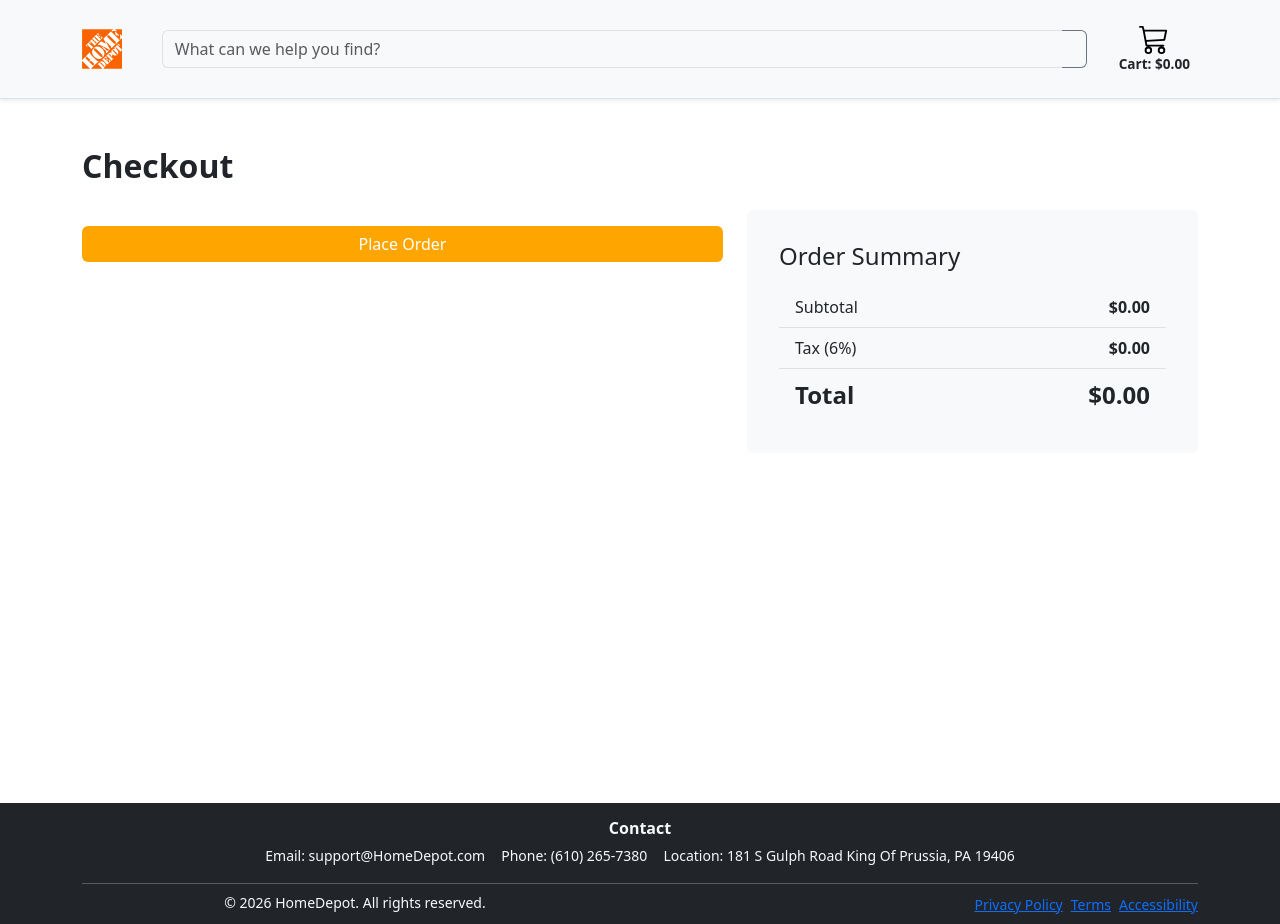
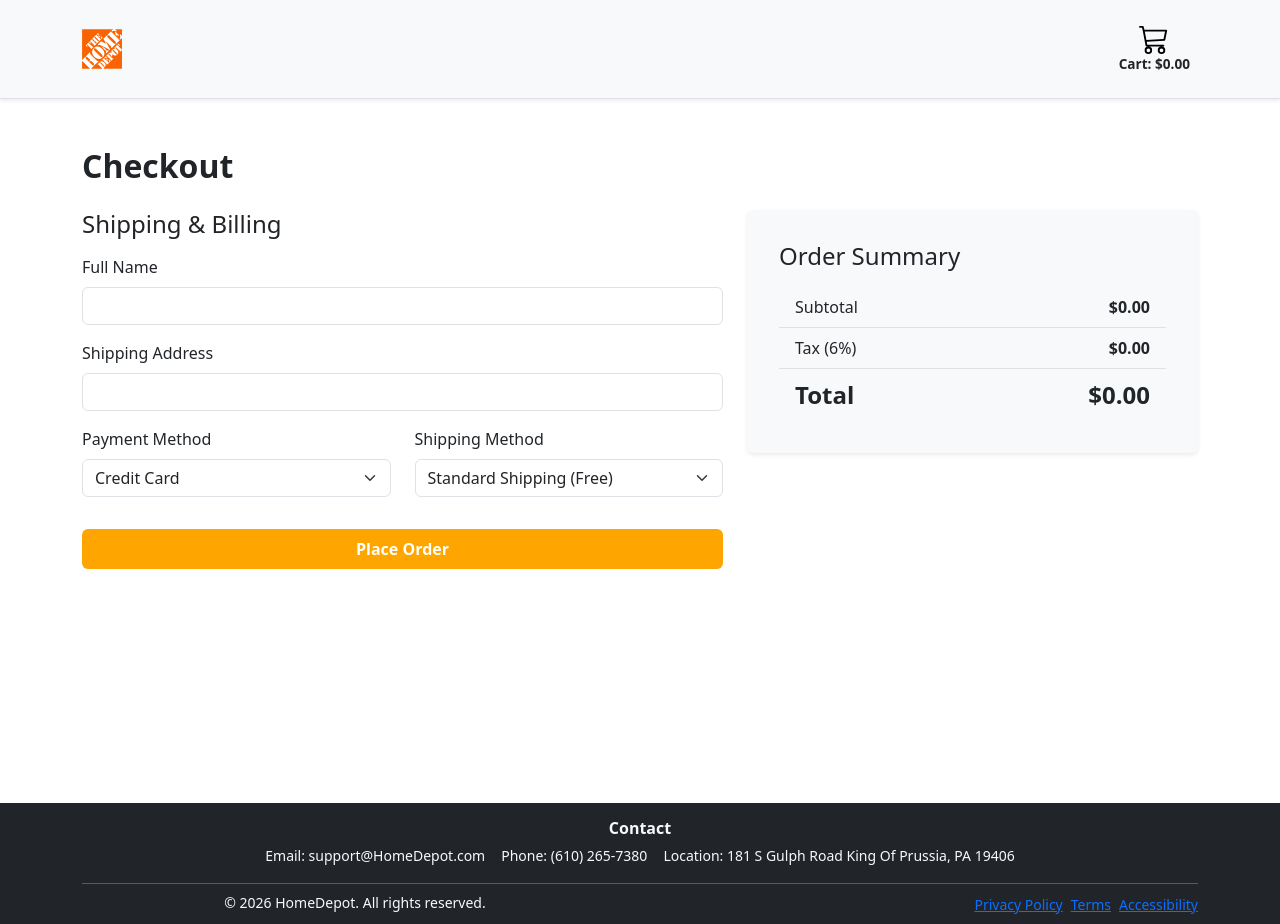
Before and after one commit to sqtn10/IST256_Project, a React (Vite) app: page /checkout in a window 1280 px wide. Built offline with nearby package versions, Linux system fonts and the light colour scheme.

Commit message:
Final Project

```diff
--- a/src/App.jsx
+++ b/src/App.jsx
@@ -18,7 +18,6 @@ export default class App extends Component {
     }
     addToCart = (product) => {
         const existingItem = this.state.cartItems.find(item => item.id === product.id);
-
         if (existingItem) {
             this.updateQuantity(product.id, 1);
         } else {
@@ -44,6 +43,12 @@ export default class App extends Component {
         const newTotal = filteredCart.reduce((sum, item) => sum + (item.price * item.quantity), 0);
         this.setState({ cartItems: filteredCart, totalPrice: newTotal });
     }
+    resetCart = () => {
+        this.setState({
+            cartItems: [],
+            totalPrice: 0
+        });
+    };
     render() {
         return (
             <>
@@ -61,9 +66,14 @@ export default class App extends Component {
                                 updateQuantity={this.updateQuantity}
                                 removeFromCart={this.removeFromCart}
                                 totalPrice={this.state.totalPrice}
+                            />}
+                        />
+                        <Route path="/checkout" element={
+                            <CheckoutPage
+                                totalPrice={this.state.totalPrice}
+                                resetCart={this.resetCart}
                             />
                         } />
-                        <Route path="/checkout" element={<CheckoutPage totalPrice={this.state.totalPrice} />} />
                     </Routes>
                 </main>
                 <Footer />
--- a/src/components/navbar.jsx
+++ b/src/components/navbar.jsx
@@ -11,19 +11,9 @@ export default class MyNav extends Component {
         return (
             <Navbar bg="light" expand="lg" className="border-bottom py-3 shadow-sm">
                 <Container>
-
-                    <Navbar.Brand>
+                    <Navbar.Brand as={Link} to="/">
                         <img src={logo} height="40" className="d-inline-block align-top " alt="Home Depot Logo" />
                     </Navbar.Brand>
-
-                    <Form className="d-flex flex-grow-1 mx-4">
-                        <InputGroup>
-                            <Form.Control type="search" placeholder="What can we help you find?" className="bg-light border-end-0" />
-                            <Button variant="outline-secondary" className="bg-light border-start-0">
-                                <Search color="orange" />
-                            </Button>
-                        </InputGroup>
-                    </Form>
 
                     <Nav>
                         <Nav>
--- a/src/pages/checkoutpage.jsx
+++ b/src/pages/checkoutpage.jsx
@@ -4,25 +4,60 @@ import { Container, Row, Col, Form, Button, ListGroup, Card } from 'react-bootst
 export default class CheckoutPage extends Component {
     constructor(props) {
         super(props);
-        this.state = { isOrdered: false };
+        this.state = {
+            isOrdered: false,
+            // Track user input for the invoice
+            fullName: '',
+            address: '',
+            paymentMethod: 'Credit Card',
+            shippingMethod: 'Standard Shipping'
+        };
+    }
+    handleChange = (e) => {
+        this.setState({ [e.target.name]: e.target.value });
     }
     handleCheckout = (e) => {
         e.preventDefault();
-        this.setState({ isOrdered: true });
+        const tax = this.props.totalPrice * 0.06;
+        const finalAmount = this.props.totalPrice + tax;
+        // Save the price
+        this.setState({
+            isOrdered: true,
+            invoiceAmount: finalAmount
+        });
+        // This resets the price
+        if (this.props.resetCart) {
+            this.props.resetCart();
+        }
     }
     render() {
         const tax = this.props.totalPrice * 0.06;
         const finalTotal = this.props.totalPrice + tax;
         if (this.state.isOrdered) {
             return (
-                <Container className="mt-5 text-center">
-                    <Card className="p-5 shadow-sm border-0">
+                <Container className="mt-5">
+                    <Card className="p-5 shadow-sm border-0 text-center">
                         <h2 className="text-success fw-bold">Order Confirmed!</h2>
                         <hr />
-                        <h4>Invoice Summary</h4>
-                        <p>Order Total: ${finalTotal.toFixed(2)} (incl. 6% tax)</p>
-                        <p>Thank you for shopping with us!</p>
-                        <Button onClick={() => window.location.href = '/'}>Return Home</Button>
+                        <h4 className="mb-4">Invoice Summary</h4>
+                        <Row className="text-start mb-4">
+                            <Col md={6}>
+                                <h5>Shipping To:</h5>
+                                <p>{this.state.fullName}<br />{this.state.address}</p>
+                            </Col>
+                            <Col md={6}>
+                                <h5>Details:</h5>
+                                <p><strong>Payment:</strong> {this.state.paymentMethod}</p>
+                                <p><strong>Method:</strong> {this.state.shippingMethod}</p>
+                            </Col>
+                        </Row>
+                        <div className="bg-light p-3 rounded">
+                            <h5 className="fw-bold">
+                                Amount Paid: ${this.state.invoiceAmount ? this.state.invoiceAmount.toFixed(2) : "0.00"}
+                            </h5>
+                            <small className="text-muted">(Includes 6% state tax)</small>
+                        </div>
+                        <Button className="mt-4" onClick={() => window.location.href = '/'}>Return Home</Button>
                     </Card>
                 </Container>
             );
@@ -33,13 +68,42 @@ export default class CheckoutPage extends Component {
                 <Row>
                     <Col md={7}>
                         <Form onSubmit={this.handleCheckout}>
-                            <Button type="submit" variant="primary" className="w-100 mt-3" style={{ backgroundColor: 'orange', border: 'none' }}>
+                            <h4 className="mb-3">Shipping & Billing</h4>
+                            <Form.Group className="mb-3">
+                                <Form.Label>Full Name</Form.Label>
+                                <Form.Control name="fullName" required onChange={this.handleChange} />
+                            </Form.Group>
+                            <Form.Group className="mb-3">
+                                <Form.Label>Shipping Address</Form.Label>
+                                <Form.Control name="address" required onChange={this.handleChange} />
+                            </Form.Group>
+                            <Row>
+                                <Col md={6}>
+                                    <Form.Group className="mb-3">
+                                        <Form.Label>Payment Method</Form.Label>
+                                        <Form.Select name="paymentMethod" onChange={this.handleChange}>
+                                            <option>Credit Card</option>
+                                            <option>PayPal</option>
+                                        </Form.Select>
+                                    </Form.Group>
+                                </Col>
+                                <Col md={6}>
+                                    <Form.Group className="mb-3">
+                                        <Form.Label>Shipping Method</Form.Label>
+                                        <Form.Select name="shippingMethod" onChange={this.handleChange}>
+                                            <option>Standard Shipping (Free)</option>
+                                            <option>In-Store Pickup</option>
+                                        </Form.Select>
+                                    </Form.Group>
+                                </Col>
+                            </Row>
+                            <Button type="submit" variant="primary" className="w-100 mt-3 py-2 fw-bold" style={{ backgroundColor: 'orange', border: 'none' }}>
                                 Place Order
                             </Button>
                         </Form>
                     </Col>
                     <Col md={5}>
-                        <Card className="bg-light border-0 p-3">
+                        <Card className="bg-light border-0 p-3 shadow-sm">
                             <Card.Body>
                                 <h4 className="mb-3">Order Summary</h4>
                                 <ListGroup variant="flush">
```
